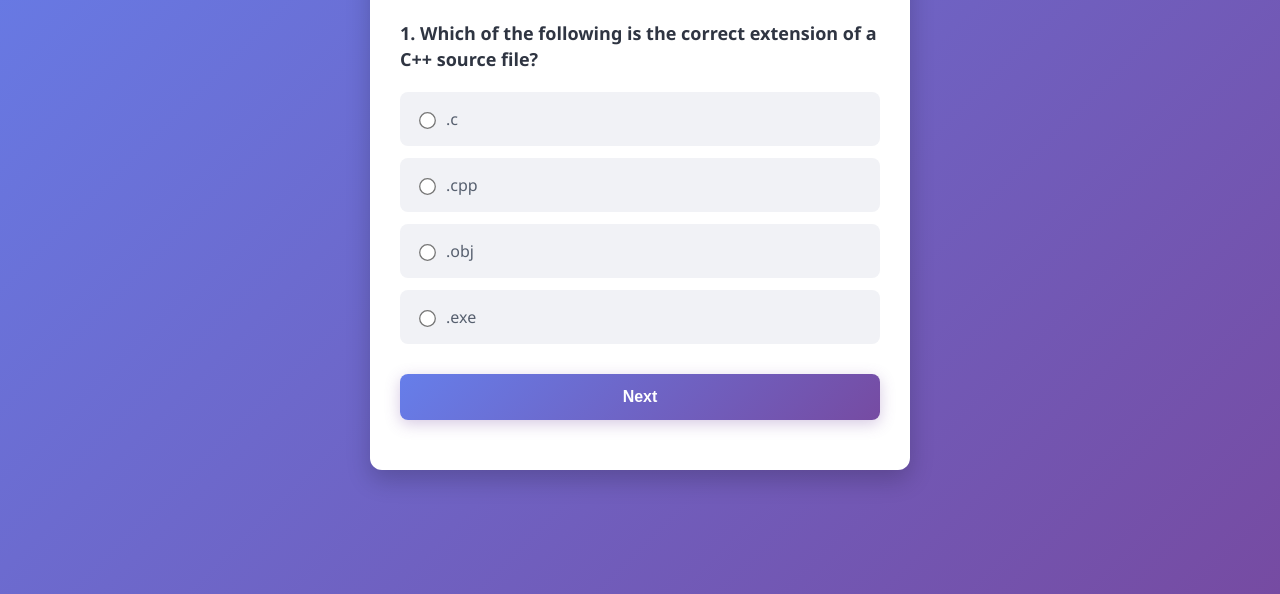
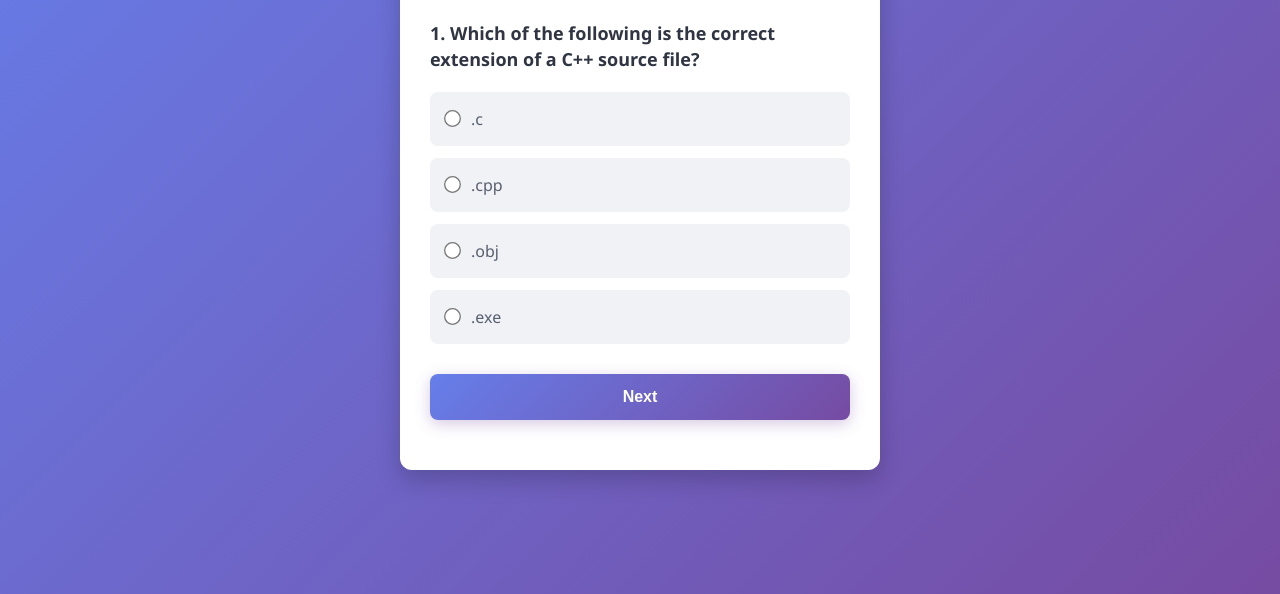
Before and after one commit to yashprajapati07529/JavaScript-Project, a plain HTML site: page Quiz application/index.html in a window 1280 px wide. Shown: the part 206-800 px from the top of the page. Drawn offline with Linux system fonts and the light colour scheme.

Commit message:
Javasript project

```diff
--- a/Quiz application/css/style.css
+++ b/Quiz application/css/style.css
@@ -1,3 +1,9 @@
+* {
+    box-sizing: border-box;
+    margin: 0;
+    padding: 0;
+}
+
 body {
     font-family: 'Segoe UI', Tahoma, Geneva, Verdana, sans-serif;
     background: linear-gradient(135deg, #667eea 0%, #764ba2 100%);
@@ -8,7 +14,6 @@
     margin: 0;
 }
 
- /* क्विज़ कंटेनर बॉक्स */
 .quiz-container {
     background-color: #ffffff;
     border-radius: 12px;
@@ -19,7 +24,7 @@
     overflow: hidden;
 }
 
- /* टाइमर का डिज़ाइन और इफ़ेक्ट */
+
 #timer-container {
     position: absolute;
     top: 20px;
@@ -34,7 +39,7 @@
     transition: all 0.3s ease;
 }
 
- /* समय कम होने पर वार्निंग कलर और ब्लिंक */
+
 .time-warning {
     animation: blink 0.5s infinite alternate;
     background-color: #ff4757 !important;
@@ -51,7 +56,7 @@
     }
 }
 
- /* हेडिंग */
+
 h2 {
     color: #2f3542;
     margin-top: 0;
@@ -69,7 +74,7 @@
     line-height: 1.4;
 }
 
- /* ऑप्शंस की लिस्ट */
+
 #options {
     margin-bottom: 20px;
 }
@@ -88,7 +93,7 @@
     color: #57606f;
 }
 
- /* होवर करने पर कलर इफ़ेक्ट */
+
 .option-item:hover {
     background-color: #e4e7eb;
     border-color: #764ba2;
@@ -98,12 +103,12 @@
 .option-item input[type="radio"] {
     margin-right: 12px;
     accent-color: #764ba2;
-     /* रेडियो बटन का कलर */
+
     transform: scale(1.3);
     cursor: pointer;
 }
 
- /* नेक्स्ट बटन का डिज़ाइन */
+
 .next-btn {
     background: linear-gradient(135deg, #667eea 0%, #764ba2 100%);
     color: white;
@@ -124,7 +129,7 @@
     opacity: 0.9;
 }
 
- /* रिजल्ट टेक्स्ट स्टाइल */
+
 #result {
     text-align: center;
     color: #2f3542;
--- a/Quiz application/jss/script.js
+++ b/Quiz application/jss/script.js
@@ -89,7 +89,6 @@ const timerContainer = document.getElementById('timer-container');
 const resultElement = document.getElementById('result');
 const nextButton = document.querySelector('.next-btn');
 
-// HTML टैग्स को सुरक्षित रूप से टेक्स्ट में बदलने का फंक्शन (ताकि ब्राउज़र भ्रमित न हो)
 function escapeHTML(text) {
     return text.replace(/&/g, "&amp;")
         .replace(/</g, "&lt;")
@@ -102,11 +101,11 @@ function loadQuestion() {
     startTimer();
     const currentQuiz = quizData[currentQuestionIndex];
 
-    // सुरक्षित रूप से सवाल दिखाएं
+
     questionElement.innerHTML = escapeHTML(currentQuiz.question);
     optionsContainer.innerHTML = '';
 
-    // सुरक्षित रूप से ऑप्शंस दिखाएं
+
     currentQuiz.options.forEach((option) => {
         const safeOption = escapeHTML(option);
         const label = document.createElement('label');
```
Also changed, not shown: Make Slider/css/style.css (renamed from slider-project/css/style.css), Make Slider/images/image1.avif (renamed from slider-project/images/image1.avif), Make Slider/images/image2.avif (renamed from slider-project/images/image2.avif), Make Slider/images/image3.avif (renamed from slider-project/images/image3.avif), Make Slider/images/image4.avif (renamed from slider-project/images/image4.avif), Make Slider/images/image5.avif (renamed from slider-project/images/image5.avif), Make Slider/index.html (renamed from slider-project/index.html), Make Slider/jss/script.js (renamed from slider-project/jss/script.js), Weather API/css/style.css (renamed from Weather project/css/style.css), Weather API/index.html (renamed from Weather project/index.html), Weather API/jss/script.js (renamed from Weather project/jss/script.js). Lines whose indentation alone changed are shown as unchanged.
